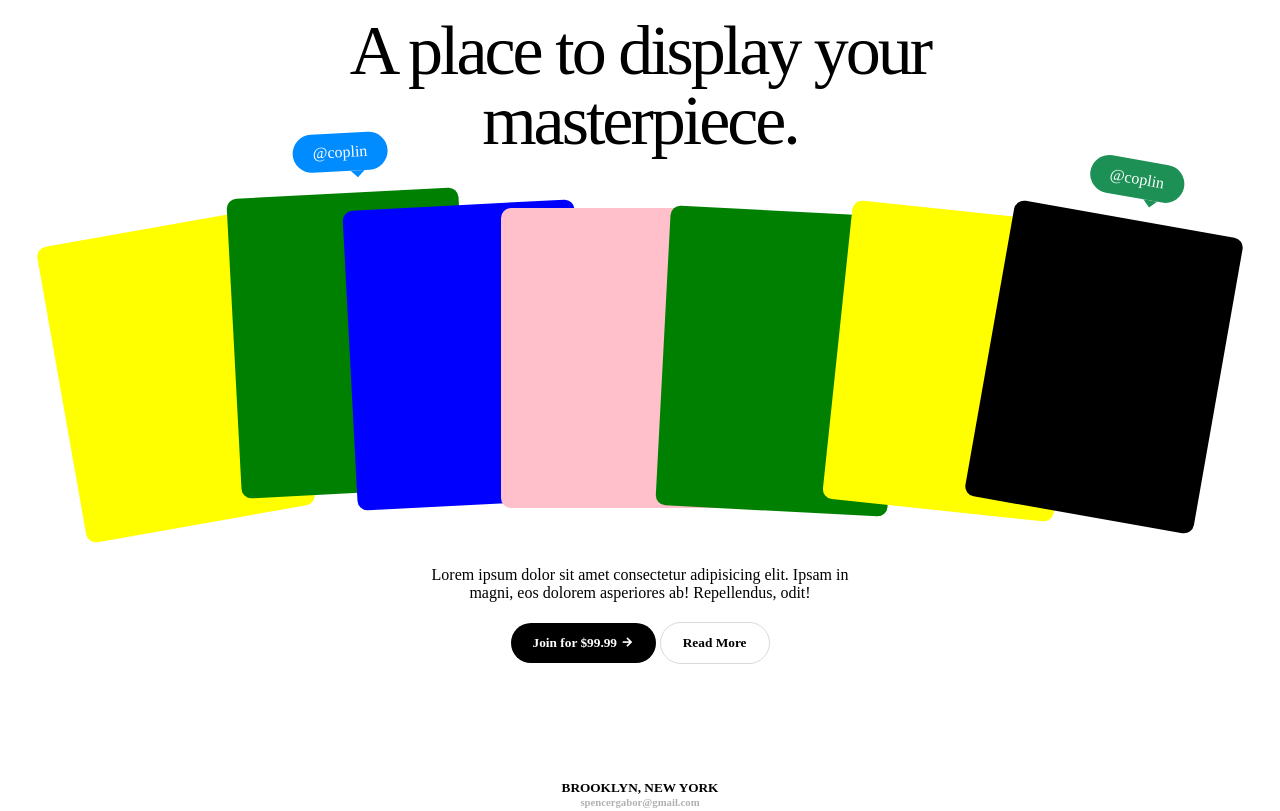
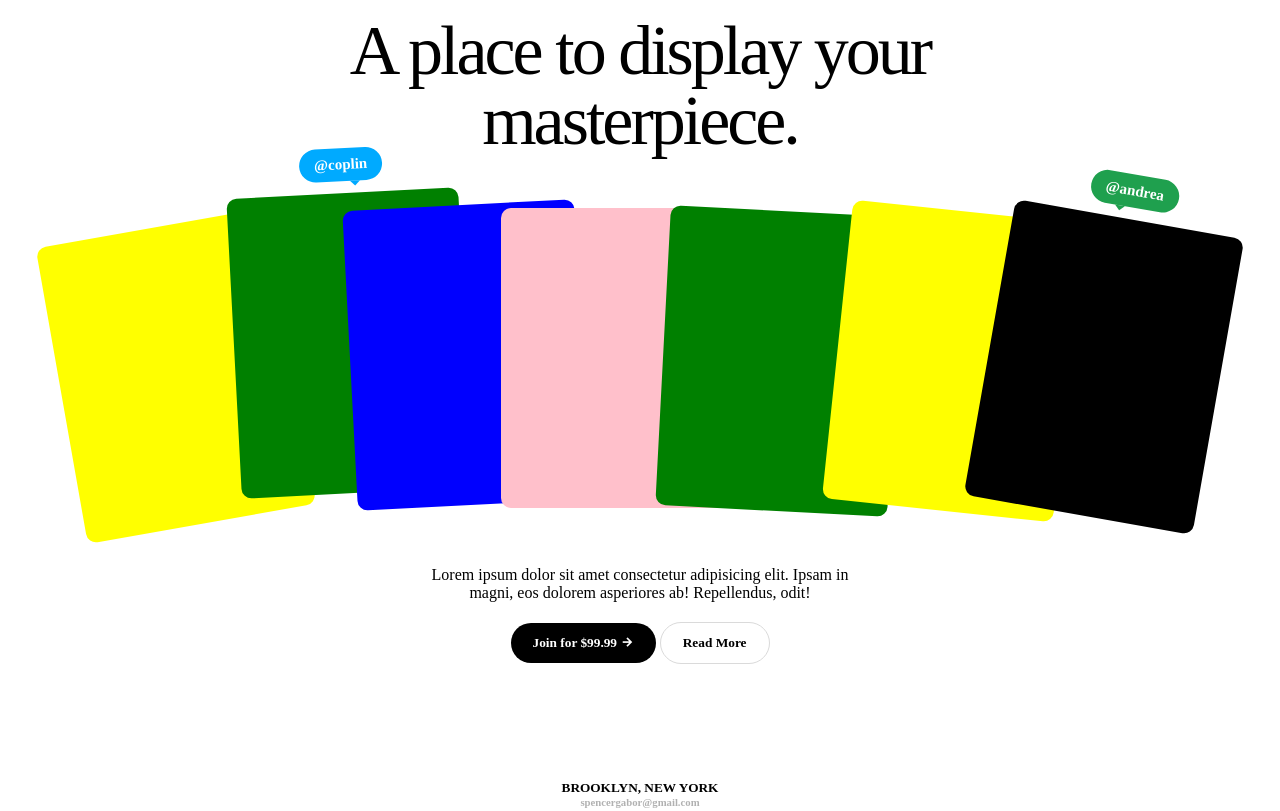
Before and after one commit to asynchronousJavascriptor/fs33, a plain HTML site: page second/index.html in a window 1280 px wide. Shown: the part 860-1671 px from the top of the page. Drawn offline with nearby package versions, Linux system fonts and the light colour scheme; some icons are missing.

Commit message:
26th june

```diff
--- a/second/index.html
+++ b/second/index.html
@@ -40,8 +40,9 @@
             <div id="mrect">
                 <div class="rectangle"></div>
                 <div class="rectangle">
-                    <div class="tooltip">@coplin
-                        <div class="dwar"></div>
+                    <div class="tooltip">
+                        @coplin
+                        <div class="arrow"></div>
                     </div>
                 </div>
                 <div class="rectangle"></div>
@@ -49,8 +50,9 @@
                 <div class="rectangle"></div>
                 <div class="rectangle"></div>
                 <div class="rectangle">
-                    <div class="tooltip">@coplin
-                        <div class="dwar"></div>
+                    <div class="tooltip">
+                        @andrea
+                        <div class="arrow"></div>
                     </div>
                 </div>
             </div>
@@ -84,6 +86,15 @@
                 <h6>Lorem ipsum dolor sit amet consectetur adipisicing.</h6>
             </div>
         </div>
+        <div id="trusted">
+            <div id="trustedtext">
+                <h4>Rating & Reviews</h4>
+                <h1>Trusted by people.</h1>
+                <div id="trustedimage">
+                    <img src="./Group 26086440.png" alt="">
+                </div>
+            </div>
+        </div>
     </div>
 </body>
 
--- a/second/style.css
+++ b/second/style.css
@@ -152,6 +152,47 @@ body {
   background-color: yellow;
 }
 
+.rectangle .tooltip {
+  position: absolute;
+  top: -15%;
+  left: 50%;
+  transform: translate(-50%, 0);
+  font-weight: 600;
+  padding: 8px 15px;
+  color: #fff;
+  font-size: 15px;
+  border-radius: 100px;
+}
+
+.rectangle:nth-child(2) .tooltip {
+  background-color: rgb(0, 170, 255);
+}
+
+.rectangle:nth-child(7) .tooltip {
+  background-color: rgb(31, 160, 78);
+}
+
+.tooltip .arrow {
+  position: absolute;
+  top: 100%;
+}
+
+.rectangle:nth-child(2) .arrow {
+  border: 5px solid rgb(0, 170, 255);
+  border-bottom-color: transparent;
+  left: 60%;
+  border-left-color: transparent;
+  border-right-color: transparent;
+}
+
+.rectangle:nth-child(7) .arrow {
+  border: 5px solid rgb(31, 160, 78);
+  border-bottom-color: transparent;
+  border-left-color: transparent;
+  left: 30%;
+  border-right-color: transparent;
+}
+
 #mrect .rectangle:nth-child(1) {
   transform: rotate(-10deg);
 }
@@ -162,34 +203,6 @@ body {
   transform: rotate(-3deg);
   z-index: 2;
   background-color: green;
-}
-
-.tooltip {
-  position: absolute;
-  top: -20%;
-  left: 50%;
-  transform: translate(-50%, 0);
-  font-weight: 500;
-  padding: 10px 20px;
-  border-radius: 100px;
-  color: white;
-}
-
-.dwar {
-  position: absolute;
-  top: 100%;
-  left: 60%;
-}
-
-#mrect .rectangle:nth-child(2) .tooltip {
-  background-color: rgb(0, 140, 255);
-}
-
-#mrect .rectangle:nth-child(2) .dwar {
-  border: 7px solid rgb(0, 140, 255);
-  border-bottom-color: transparent;
-  border-left-color: transparent;
-  border-right-color: transparent;
 }
 
 #mrect .rectangle:nth-child(3) {
@@ -228,17 +241,6 @@ body {
   transform: rotate(10deg);
   z-index: 7;
   background-color: black;
-}
-
-#mrect .rectangle:nth-child(7) .tooltip {
-  background-color: rgb(29, 145, 85);
-}
-
-#mrect .rectangle:nth-child(7) .dwar {
-  border: 7px solid rgb(29, 145, 85);
-  border-bottom-color: transparent;
-  border-left-color: transparent;
-  border-right-color: transparent;
 }
 
 #spencer {
@@ -328,3 +330,35 @@ body {
   background-color: orangered;
   transform: rotate(-2deg);
 }
+
+#trusted {
+  width: 100%;
+  padding-top: 1px;
+  min-height: 100vh;
+}
+
+#trustedtext {
+  margin-top: 80px;
+  display: flex;
+  flex-direction: column;
+  align-items: center;
+}
+
+#trustedtext h4 {
+  opacity: 0.5;
+}
+
+#trustedtext h1 {
+  font-size: 60px;
+  font-weight: 700;
+  letter-spacing: -3px;
+}
+
+#trustedimage {
+  width: 50%;
+  margin-top: 50px;
+}
+
+#trustedimage img {
+  width: 100%;
+}
```
Also changed, not shown: second/Group 26086440.png (added).
